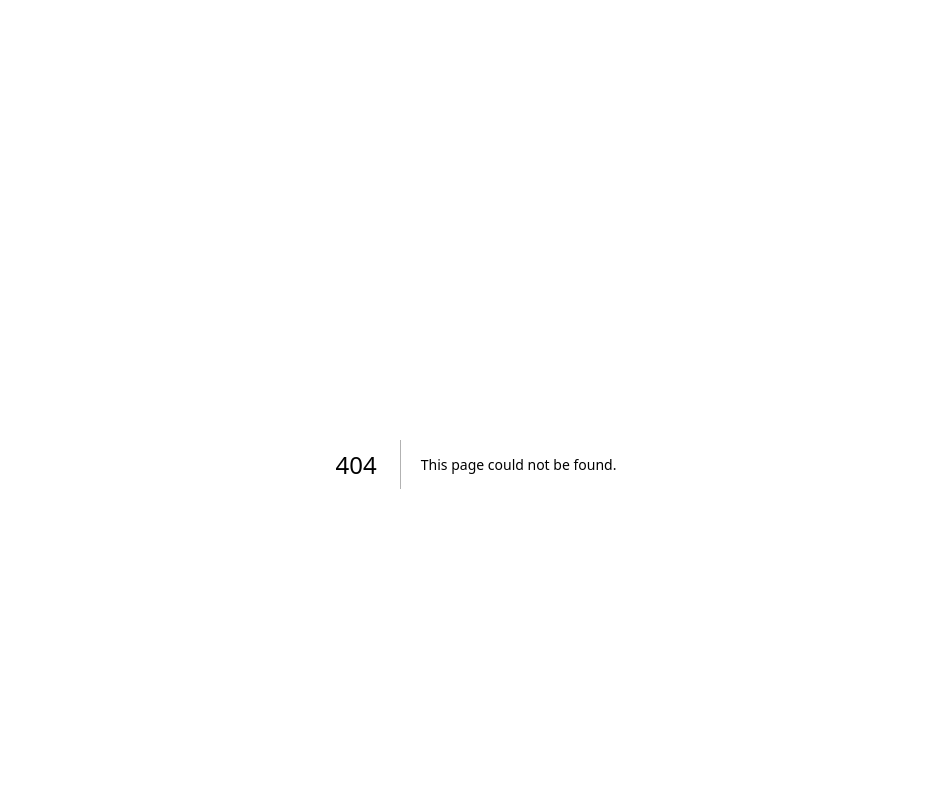
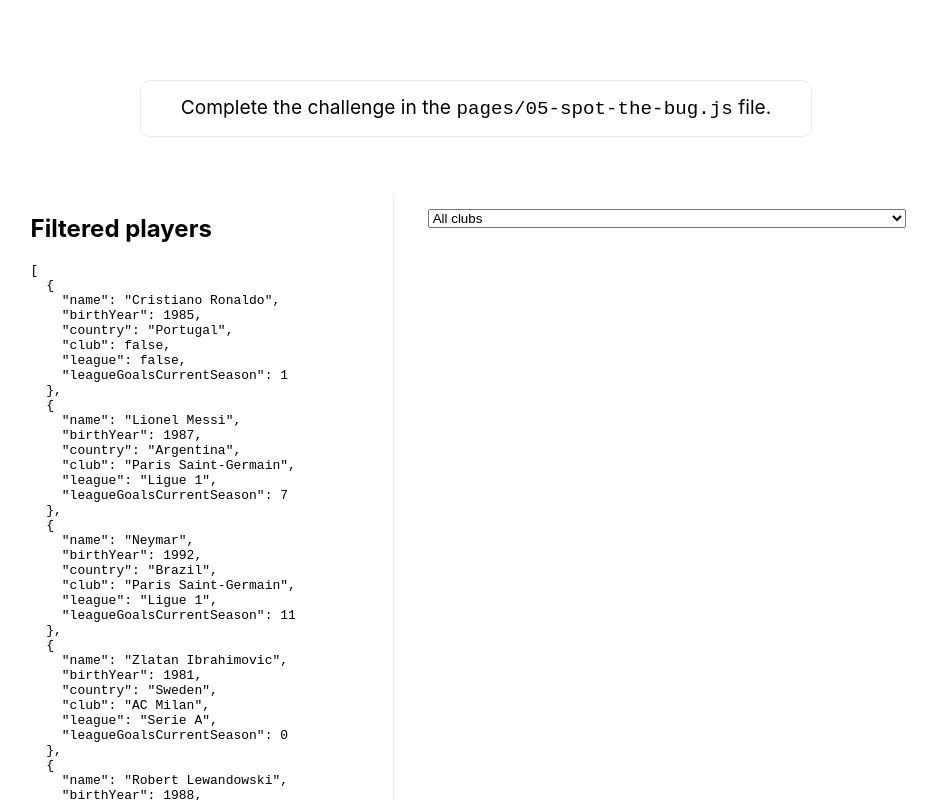
Before and after one commit to mariusnergard/sotera-react-challenges, a Next.js app: page /05-spot-the-bug in a window 1280 px wide. Before the commit this address had no page. Shown: the top 800 px of the page, without its empty margins (164-1101 px from the left). Built offline with nearby package versions, Linux system fonts and the light colour scheme.

Commit message:
05 - Spot the bug

```diff
--- /dev/null
+++ b/pages/05-spot-the-bug.js
@@ -0,0 +1,105 @@
+import React, { useEffect } from 'react';
+import styles from '../styles/Home.module.css'
+import todoStyles from '../styles/Todo.module.css'
+
+const footballPlayers = [
+  {
+    name: "Cristiano Ronaldo",
+    birthYear: 1985,
+    country: "Portugal",
+    club: false,
+    league: false,
+    leagueGoalsCurrentSeason: 1
+  },
+  { name: "Lionel Messi", birthYear: 1987, country: "Argentina", club: 'Paris Saint-Germain', league: 'Ligue 1', leagueGoalsCurrentSeason: 7 },
+  { name: "Neymar", birthYear: 1992, country: "Brazil", club: 'Paris Saint-Germain', league: 'Ligue 1', leagueGoalsCurrentSeason: 11 },
+  { name: "Zlatan Ibrahimovic", birthYear: 1981, country: "Sweden", club: 'AC Milan', league: 'Serie A', leagueGoalsCurrentSeason: 0 },
+  { name: "Robert Lewandowski", birthYear: 1988, country: "Poland", club: 'FC Barcelona', league: 'La Liga', leagueGoalsCurrentSeason: 13 },
+  { name: "Erling Haaland", birthYear: 2000, country: "Norway", club: 'Manchester City', league: 'Premier League', leagueGoalsCurrentSeason: 18 },
+  { name: "Eden Hazard", birthYear: 1991, country: "Belgium", club: 'Real Madrid', league: 'La Liga', leagueGoalsCurrentSeason: 0 },
+  { name: "Paul Pogba", birthYear: 1993, country: "France", club: 'Juventus FC', league: 'Serie A', leagueGoalsCurrentSeason: 0 },
+  { name: "Kylian Mbappé", birthYear: 1998, country: "France", club: 'Paris Saint-Germain', league: 'Ligue 1', leagueGoalsCurrentSeason: 12 },
+  { name: "Mohamed Salah", birthYear: 1992, country: "Egypt", club: 'Liverpool FC', league: 'Premier League', leagueGoalsCurrentSeason: 6 },
+  { name: "Sadio Mane", birthYear: 1992, country: "Senegal", club: 'Bayern Munich', league: 'Bundesliga', leagueGoalsCurrentSeason: 6 },
+  { name: "Kevin De Bruyne", birthYear: 1991, country: "Belgium", club: 'Manchester City', league: 'Premier League', leagueGoalsCurrentSeason: 3 },
+  { name: "Harry Kane", birthYear: 1993, country: "England", club: 'Tottenham Hotspur', league: 'Premier League', leagueGoalsCurrentSeason: 12 },
+  { name: "Sergio Aguero", birthYear: 1988, country: "Argentina", club: false, league: false, leagueGoalsCurrentSeason: 0 },
+  { name: "David De Gea", birthYear: 1990, country: "Spain", club: 'Manchester United', league: 'Premier League', leagueGoalsCurrentSeason: 0 },
+  { name: "Thibaut Courtois", birthYear: 1992, country: "Belgium", club: 'Real Madrid', league: 'La Liga', leagueGoalsCurrentSeason: 0 },
+  { name: "Gareth Bale", birthYear: 1989, country: "Wales", club: 'Los Angeles FC', league: 'Major League Soccer', leagueGoalsCurrentSeason: 2 },
+  { name: "Antoine Griezmann", birthYear: 1991, country: "France", club: 'Atlético de Madrid', league: 'La Liga', leagueGoalsCurrentSeason: 5 },
+  { name: "Romelu Lukaku", birthYear: 1993, country: "Belgium", club: 'Inter Milan', league: 'Serie A', leagueGoalsCurrentSeason: 1 },
+  { name: "Luka Modric", birthYear: 1985, country: "Croatia", club: 'Real Madrid', league: 'La Liga', leagueGoalsCurrentSeason: 2 },
+];
+
+export const SpotTheBug = () => {
+  const [filteredPlayers, setFilteredPlayers] = React.useState([]);
+  const [clubs, setClubs] = React.useState([]);
+
+
+  const handleFiltersPlayersByClub = (clubName) => {
+    if (clubName === 'ALL') {
+      return setFilteredPlayers(footballPlayers);
+    }
+    if (clubName === 'No club') {
+      return setFilteredPlayers(footballPlayers.filter((player) => !player.club));
+    }
+    setFilteredPlayers(footballPlayers.filter((player) => player.club === clubName));
+  };
+
+
+  useEffect(() => {
+    // Set clubs with unique values from footballPlayers
+    setClubs([...new Set(footballPlayers
+      .map((player) => player.club))]
+      .map((club) => club || 'No club')
+      );
+    setFilteredPlayers(footballPlayers);
+  }, [filteredPlayers]);
+
+
+  //  ██████╗██╗  ██╗ █████╗ ██╗     ██╗     ███████╗███╗   ██╗ ██████╗ ███████╗
+  // ██╔════╝██║  ██║██╔══██╗██║     ██║     ██╔════╝████╗  ██║██╔════╝ ██╔════╝
+  // ██║     ███████║███████║██║     ██║     █████╗  ██╔██╗ ██║██║  ███╗█████╗
+  // ██║     ██╔══██║██╔══██║██║     ██║     ██╔══╝  ██║╚██╗██║██║   ██║██╔══╝
+  // ╚██████╗██║  ██║██║  ██║███████╗███████╗███████╗██║ ╚████║╚██████╔╝███████╗
+  //  ╚═════╝╚═╝  ╚═╝╚═╝  ╚═╝╚══════╝╚══════╝╚══════╝╚═╝  ╚═══╝ ╚═════╝ ╚══════╝
+
+  // * Why does the filter not work??? 🤔
+
+  return (
+    <>
+      <p className={styles.challengeDescription}>
+        Complete the challenge in the <code>pages/05-spot-the-bug.js</code> file.<br/>
+      </p>
+
+      <div className={styles.challengeWindow}>
+        <div className={styles.resultWindow}>
+          <h2>Filtered players</h2>
+
+          <pre>{JSON.stringify(filteredPlayers, null, 2)}</pre>
+
+        </div>
+
+        <div className={styles.verticalDivider} />
+
+        <div className={styles.challenges}>
+          {/* Select list with all unique clubs in the footballPlayers array */}
+          <select onChange={(e) => handleFiltersPlayersByClub(e.target.value)}>
+            <option value="ALL">All clubs</option>
+            {clubs
+            .map((club) => (
+              <option key={club} value={club}>
+                {club}
+              </option>
+            ))}
+          </select>
+        </div>
+      </div>
+    </>
+  )
+
+};
+
+
+export default SpotTheBug;
--- a/styles/Home.module.css
+++ b/styles/Home.module.css
@@ -8,7 +8,7 @@
   flex: 1;
   display: flex;
   flex-direction: column;
-  justify-content: center;
+  justify-content: flex-start;
   align-items: center;
 }
 
```
Also changed, not shown: pages/index.js (+7 -0 lines).
